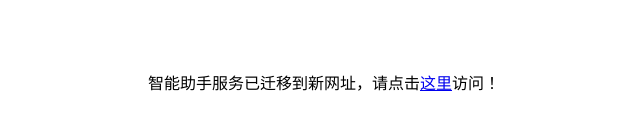
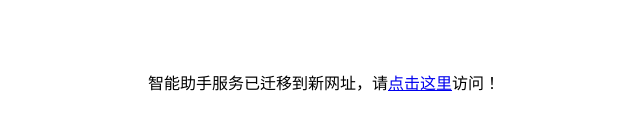
Before and after one commit to laughsky/www, a plain HTML site: page index.html in a window 1280 px wide. Shown: the part 326-456 px from the top of the page, 324-964 px from the left. Drawn offline with Linux system fonts and the light colour scheme.

Commit message:
Update index.html

```diff
--- a/index.html
+++ b/index.html
@@ -23,7 +23,7 @@
 <body>
     <div class="container">
         <div>
-            智能助手服务已迁移到新网址，请点击<a href="https://laughsky.idea-group.cn">这里</a>访问！
+            智能助手服务已迁移到新网址，请<a href="https://laughsky.idea-group.cn">点击这里</a>访问！
         </div>
     </div>
 </body>
```
